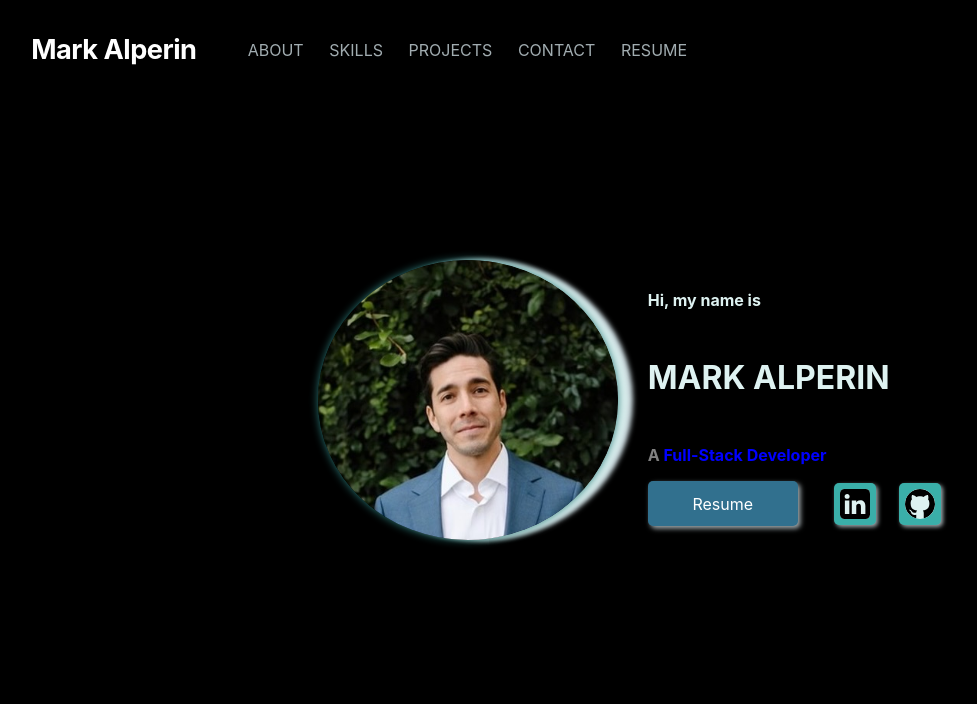
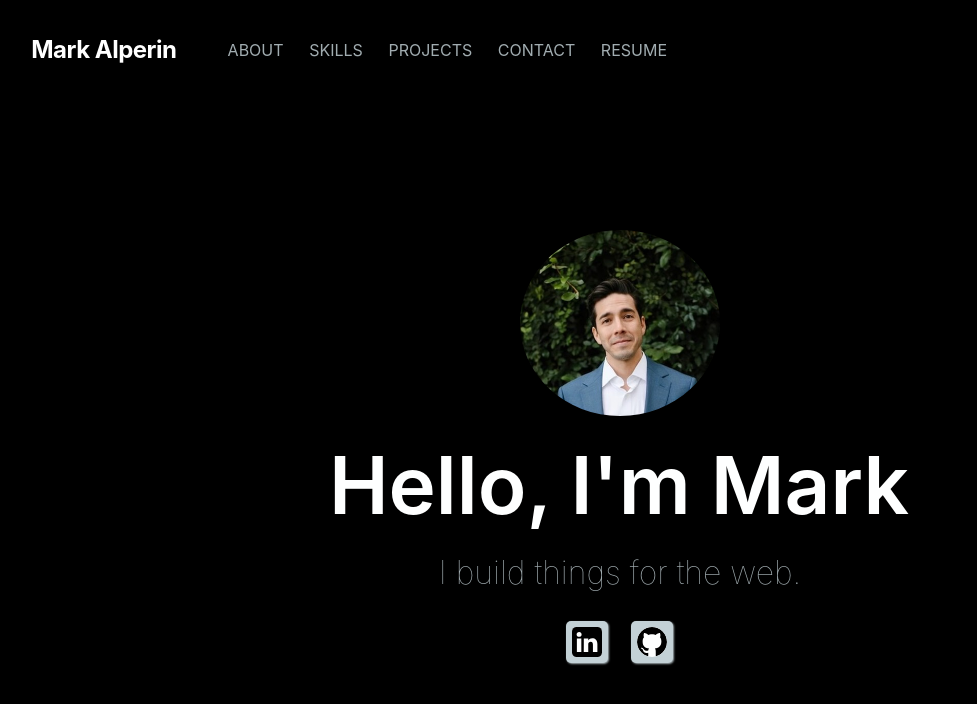
Before and after one commit to MarkAlperin/Personal-Website, a React (Create React App) app: page / in a window 1280 px wide. Shown: the top 704 px of the page, without its empty margins (20-997 px from the left). Built offline with nearby package versions, Linux system fonts and the light colour scheme.

Commit message:
added darkmode on bottom of website

```diff
--- a/src/components/NavHeader.js
+++ b/src/components/NavHeader.js
@@ -79,7 +79,7 @@ const StyledName = styled.p`
   width: auto;
   padding: 12px 0;
   color: #fff;
-  font-size: 1.7rem;
+  font-size: 1.5rem;
   line-height: 1.8rem;
   font-weight: 700;
   letter-spacing: -0.5px;
--- a/src/components/displays/FrontPage.js
+++ b/src/components/displays/FrontPage.js
@@ -4,7 +4,7 @@ import styled from "styled-components";
 import AppContext from "../../context/appContext";
 // import SideBar from "../SideBar";
 import NavHeader from "../NavHeader";
-import Home from "./home/Home";
+import Home from "./Home";
 import About from "./About";
 import Skills from "./Skills";
 import Projects from "./Projects";
@@ -18,9 +18,10 @@ const FrontPage = () => {
 
   window.onscroll = () => {
     let scrollPct = helpers.amountscrolled();
-    if (ctx.darkMode && scrollPct > 0.5) {
+    console.log(`Scroll Percent: ${scrollPct}%`)
+    if (ctx.darkMode && (scrollPct > 1 && scrollPct < 97)) {
       ctx.setDarkMode(false);
-    } else if (!ctx.darkMode && scrollPct < 0.5) {
+    } else if (!ctx.darkMode && (scrollPct <= 1 || scrollPct >= 97)) {
       ctx.setDarkMode(true);
     }
   };
--- /dev/null
+++ b/src/components/displays/Home.js
@@ -0,0 +1,125 @@
+import React, { useContext } from "react";
+import styled from "styled-components";
+
+import portrait from "../../assets/portrait.jpeg";
+import templates from "../templates";
+import AppContext from "../../context/appContext";
+import linkedInIcon from "../../assets/linkedin.svg";
+import githubIcon from "../../assets/github.svg";
+
+const Home = () => {
+  const ctx = useContext(AppContext);
+
+  return (
+    <HomeContainer>
+      <Portrait src={portrait} alt="Portrait" />
+      <P1 ctx={ctx}>Hello, I'm Mark </P1>
+      <P2 ctx={ctx}>I build things for the web.</P2>
+      <LinksContainer>
+        <IconContainer
+          href="https://www.linkedin.com/in/markalperin/"
+          target="blank"
+        >
+          <StyledLinkedin src={linkedInIcon} />
+        </IconContainer>
+        <IconContainer href="https://www.github.com/markalperin" target="blank">
+          <StyledGithub src={githubIcon} />
+        </IconContainer>
+      </LinksContainer>
+    </HomeContainer>
+  );
+};
+
+export default Home;
+
+const HomeContainer = styled.div`
+  display: flex;
+  flex-direction: column;
+  align-items: center;
+  justify-content: space-evenly;
+  padding-top: 5%;
+`;
+
+const Portrait = styled.img`
+  align-self: center;
+  width: 200px;
+  height: auto;
+  border-radius: 50%;
+  margin: 5%;
+  /* box-shadow: 0px 0px 8px ${templates.color.dark},
+      10px 0px 5px ${templates.color.light},
+      15px 0px 5px ${templates.color.shadowLight}; */
+`;
+
+const P1 = styled.p`
+  margin: 0 0 0 -2px;
+  padding: 0;
+  font-size: 5rem;
+  line-height: 1em;
+  font-weight: 600;
+  color: ${({ ctx }) =>
+    ctx.darkMode ? templates.color.white : templates.color.black};
+`;
+
+const P2 = styled.p`
+  font-size: 2rem;
+  line-height: 1em;
+  font-weight: 100;
+  color: ${({ ctx }) =>
+    ctx.darkMode ? templates.color.shadowDark : templates.color.grey};
+`;
+
+const LinksContainer = styled.div`
+  display: flex;
+  align-items: center;
+  justify-content: space-around;
+  width: 130px;
+`;
+
+const IconContainer = styled.a`
+  display: flex;
+  flex-direction: row;
+  align-items: center;
+  justify-content: space-around;
+  border-radius: 5px;
+  padding: 6px;
+  box-shadow: 1px 1px 2px ${templates.color.shadowDark};
+  background-color: ${templates.color.shadowLight};
+  transition: all 0.3s ease-in;
+  &:hover {
+    box-shadow: 5px 5px 5px ${templates.color.shadowDark},
+      0px 0px 3px ${templates.color.dark};
+  }
+`;
+
+const StyledLinkedin = styled.img`
+  width: 30px;
+  height: 30px;
+  background-color: ${templates.color.white};
+  border-radius: 15%;
+`;
+
+const StyledGithub = styled.img`
+  width: 30px;
+  height: 30px;
+  background-color: ${templates.color.white};
+  border-radius: 50%;
+`;
+
+// const Button = styled.div`
+//   display: flex;
+//   align-items: center;
+//   justify-content: center;
+//   width: 150px;
+//   height: 45px;
+//   border-radius: 5px;
+//   margin-right: 25px;
+//   background-color: ${templates.color.shadowDark};
+//   color: ${templates.color.white};
+//   box-shadow: 2.5px 2.5px 5px ${templates.color.shadowDark};
+//   transition: all 0.3s ease-in;
+//   &:hover {
+//     box-shadow: 10px 10px 10px ${templates.color.shadowDark},
+//       0px 0px 6px ${templates.color.dark};
+//   }
+// `;
--- a/src/components/displays/Skills.js
+++ b/src/components/displays/Skills.js
@@ -10,7 +10,6 @@ const Skills = () => {
   return (
     <SkillsContainer>
       {icons.skills.map((icon, idx) => {
-        console.log(idx, icon)
         return <SkillCard key={idx} icon={icon} />;
       })}
     </SkillsContainer>
--- a/src/components/displays/home/Home.js
+++ /dev/null
@@ -1,131 +0,0 @@
-import React from "react";
-import styled from "styled-components";
-
-import portrait from "../../../assets/portrait.jpeg";
-import templates from "../../templates";
-import HomeText from "./HomeText";
-import linkedInIcon from "../../../assets/linkedin.svg";
-import githubIcon from "../../../assets/github.svg";
-
-const Home = () => {
-  return (
-    <HomeContainer>
-      <Portrait src={portrait} alt="Portrait" />
-      <HomeTextContainer>
-        <HomeText />
-        <OuterLinksContainer>
-          <Button templates={templates}>
-            <StyledA href="../../Mark-Alperin-Resume.pdf" alt="Resume">
-              Resume
-            </StyledA>
-          </Button>
-          <InnerLinksContainer>
-            <IconContainer
-              href="https://www.linkedin.com/in/markalperin/"
-              target="blank"
-            >
-              <StyledLinkedin src={linkedInIcon} />
-            </IconContainer>
-            <IconContainer
-              href="https://www.github.com/markalperin"
-              target="blank"
-            >
-              <StyledGithub src={githubIcon} />
-            </IconContainer>
-          </InnerLinksContainer>
-        </OuterLinksContainer>
-      </HomeTextContainer>
-    </HomeContainer>
-  );
-};
-
-export default Home;
-
-const Portrait = styled.img`
-  width: 300px;
-  height: auto;
-  border-radius: 50%;
-  margin-right: 5%;
-  box-shadow: 0px 0px 8px ${templates.color.dark},
-    10px 0px 5px ${templates.color.light},
-    15px 0px 5px ${templates.color.shadowLight};
-`;
-
-const HomeContainer = styled.div`
-  display: flex;
-  align-items: center;
-  justify-content: space-evenly;
-`;
-
-const HomeTextContainer = styled.div`
-  display: column;
-  align-items: flex-start;
-  justify-content: space-around;
-  width: 60%;
-`;
-
-const Button = styled.div`
-  display: flex;
-  align-items: center;
-  justify-content: center;
-  width: 150px;
-  height: 45px;
-  border-radius: 5px;
-  margin-right: 25px;
-  background-color: ${templates.color.accent};
-  color: ${templates.color.white};
-  box-shadow: 2.5px 2.5px 5px ${templates.color.shadowDark};
-  transition: all 0.3s ease-in;
-  &:hover {
-    box-shadow: 10px 10px 10px ${templates.color.shadowDark},
-      0px 0px 6px ${templates.color.dark};
-  }
-`;
-
-const OuterLinksContainer = styled.div`
-  display: flex;
-  align-items: center;
-  justify-content: space-around;
-`;
-
-const InnerLinksContainer = styled.div`
-  display: flex;
-  align-items: center;
-  justify-content: space-around;
-  width: 130px;
-`;
-
-const IconContainer = styled.a`
-  display: flex;
-  flex-direction: row;
-  align-items: center;
-  justify-content: space-around;
-  border-radius: 5px;
-  padding: 6px;
-  box-shadow:  2px 2px 4px ${templates.color.shadowDark};
-  background-color: ${templates.color.mid};
-  transition: all 0.3s ease-in;
-  &:hover {
-    box-shadow: 10px 10px 10px ${templates.color.shadowDark},
-      0px 0px 3px ${templates.color.dark};
-  }
-`;
-
-const StyledLinkedin = styled.img`
-  width: 30px;
-  height: 30px;
-  background-color: ${templates.color.light};
-  border-radius: 15%;
-`;
-
-const StyledGithub = styled.img`
-  width: 30px;
-  height: 30px;
-  background-color: ${templates.color.light};
-  border-radius: 50%;
-`;
-
-const StyledA = styled.a`
-  text-decoration: none;
-  color: ${templates.color.white};
-`;
--- a/src/components/displays/home/HomeText.js
+++ /dev/null
@@ -1,36 +0,0 @@
-import React from 'react';
-import styled from 'styled-components';
-
-const HomeText = () => {
-  return (
-    <HomeTextContainer>
-      <P1>Hi, my name is</P1>
-      <P2>MARK ALPERIN</P2>
-      <P3>A <span style={{color: "blue"}}>Full-Stack Developer</span> </P3>
-    </HomeTextContainer>
-  );
-};
-
-export default HomeText;
-
-const HomeTextContainer = styled.div`
-  display: flex;
-  flex-direction: column;
-  align-items: flex-start;
-  justify-content: space-around;
-`;
-
-const P1 = styled.p`
-  font-size: 1rem;
-  font-weight: bold;
-`;
-
-  const P2 = styled.p`
-  font-size: 2rem;
-  font-weight: bold;`;
-
-  const P3 = styled.p`
-  font-size: 1rem;
-  font-weight: bold;
-  color: grey;
-  `;
--- a/src/components/templates.js
+++ b/src/components/templates.js
@@ -26,6 +26,7 @@ const templates = {
     shadowDark: "#A1ACB0 ",
     darker: "#17252A",
     black: "black",
+    grey: "#343536"
   },
 
   // MODERNITY IN FULL BLOOM (greens)
```
